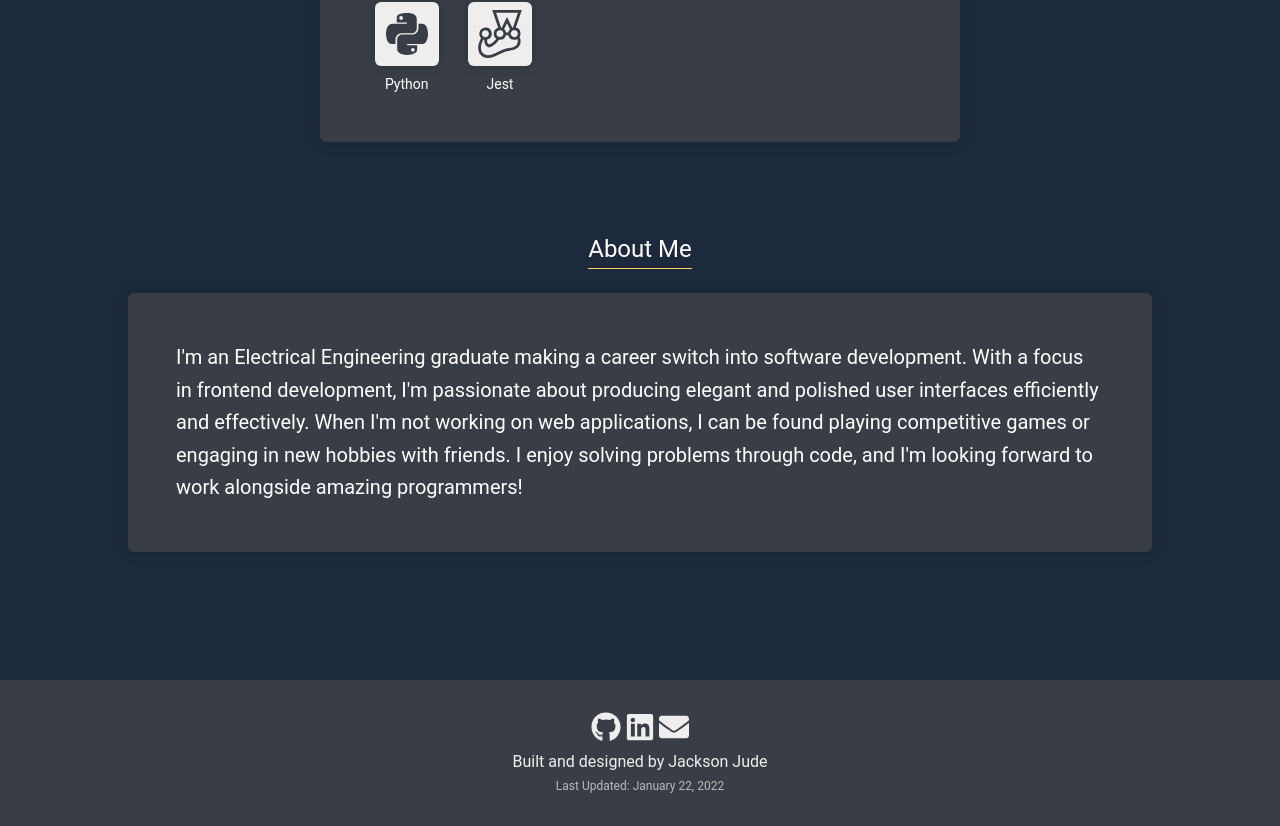
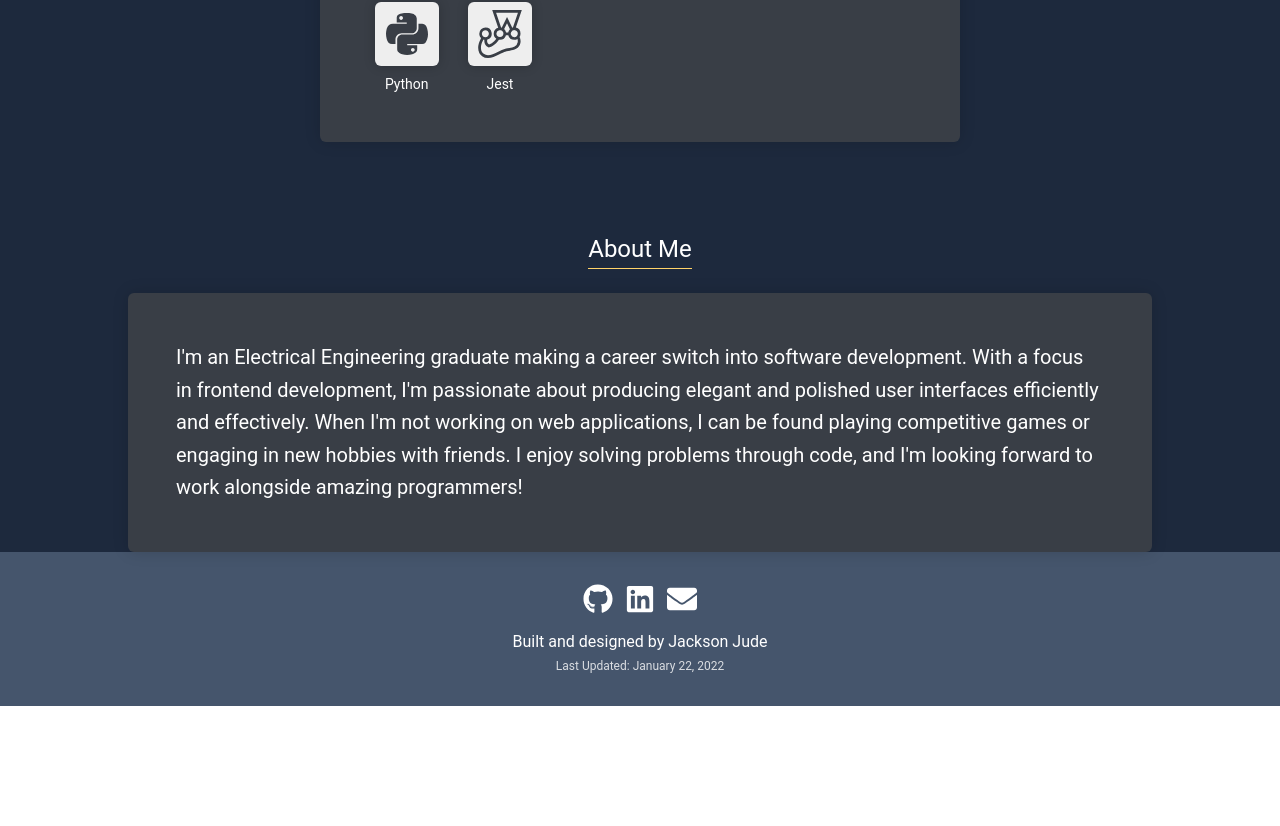
Before and after one commit to JacksonJ97/portfolio, a React (Vite) app: page / in a window 1280 px wide. Shown: the part 2489-3315 px from the top of the page. After the commit the page ends 3195 px from the top, so only its background shows below. Built offline with nearby package versions, Linux system fonts and the light colour scheme.

Commit message:
refactored footer

```diff
--- a/src/components/Footer/index.tsx
+++ b/src/components/Footer/index.tsx
@@ -1,14 +1,14 @@
 import { FaGithub, FaLinkedin, FaEnvelope } from "react-icons/fa";
 
-export default function Footer() {
+function Footer() {
   return (
-    <footer className="p-8 text-center mt-32 bg-[#393e46] text-[#EEEEEE]">
-      <div className="flex justify-center text-3xl mb-2 gap-1 items-center">
+    <footer className="p-8 text-center bg-slate-600">
+      <div className="flex justify-center text-3xl gap-3 mb-4 items-center">
         <a
           href="https://github.com/JacksonJ97"
           target="_blank"
           rel="noreferrer"
-          className="hover:text-primary"
+          className="hover:text-yellow-400"
         >
           <FaGithub />
         </a>
@@ -17,17 +17,22 @@ export default function Footer() {
           href="https://www.linkedin.com/in/jacksonjude/"
           target="_blank"
           rel="noreferrer"
-          className="hover:text-primary"
+          className="hover:text-yellow-400"
         >
           <FaLinkedin />
         </a>
 
-        <a href="mailto:jacksonjude97@gmail.com" className="hover:text-primary">
+        <a
+          href="mailto:jacksonjude97@gmail.com"
+          className="hover:text-yellow-400"
+        >
           <FaEnvelope />
         </a>
       </div>
-      <p className="my-1">Built and designed by Jackson Jude</p>
-      <p className="opacity-70 text-xs">Last Updated: January 22, 2022</p>
+      <p className="mb-1">Built and designed by Jackson Jude</p>
+      <p className="opacity-80 text-xs">Last Updated: January 22, 2022</p>
     </footer>
   );
 }
+
+export default Footer;
--- a/src/components/Header/Navigation/index.tsx
+++ b/src/components/Header/Navigation/index.tsx
@@ -6,17 +6,17 @@ function DesktopNav() {
   return (
     <ul className="hidden min-sm:flex min-sm:gap-6">
       <li>
-        <a href={`#projects`} className="text-xl hover:text-yellow-300">
+        <a href={`#projects`} className="text-xl hover:text-yellow-400">
           Projects
         </a>
       </li>
       <li>
-        <a href={`#skills`} className="text-xl hover:text-yellow-300">
+        <a href={`#skills`} className="text-xl hover:text-yellow-400">
           Skills
         </a>
       </li>
       <li>
-        <a href={`#about`} className="text-xl hover:text-yellow-300">
+        <a href={`#about`} className="text-xl hover:text-yellow-400">
           About
         </a>
       </li>
@@ -46,7 +46,7 @@ function MobileNav() {
           <li>
             <a
               href={`#projects`}
-              className="text-xl hover:text-yellow-300 w-full block p-3"
+              className="text-xl hover:text-yellow-400 w-full block p-3"
             >
               Projects
             </a>
@@ -54,7 +54,7 @@ function MobileNav() {
           <li>
             <a
               href={`#skills`}
-              className="text-xl hover:text-yellow-300 w-full block p-3"
+              className="text-xl hover:text-yellow-400 w-full block p-3"
             >
               Skills
             </a>
@@ -62,7 +62,7 @@ function MobileNav() {
           <li>
             <a
               href={`#about`}
-              className="text-xl hover:text-yellow-300 w-full block p-3"
+              className="text-xl hover:text-yellow-400 w-full block p-3"
             >
               About
             </a>
--- a/src/index.css
+++ b/src/index.css
@@ -1,8 +1,10 @@
 @import "tailwindcss";
 
 @theme {
-  /* --font-poppins: "Poppins", sans-serif; */
   --font-roboto: "Roboto", sans-serif;
+  /* --primary-100: oklch(0.852 0.199 91.936);
+  --background: oklch(0.279 0.041 260.031);
+  --surface: oklch(0.446 0.043 257.281); */
 }
 
 html {
```
